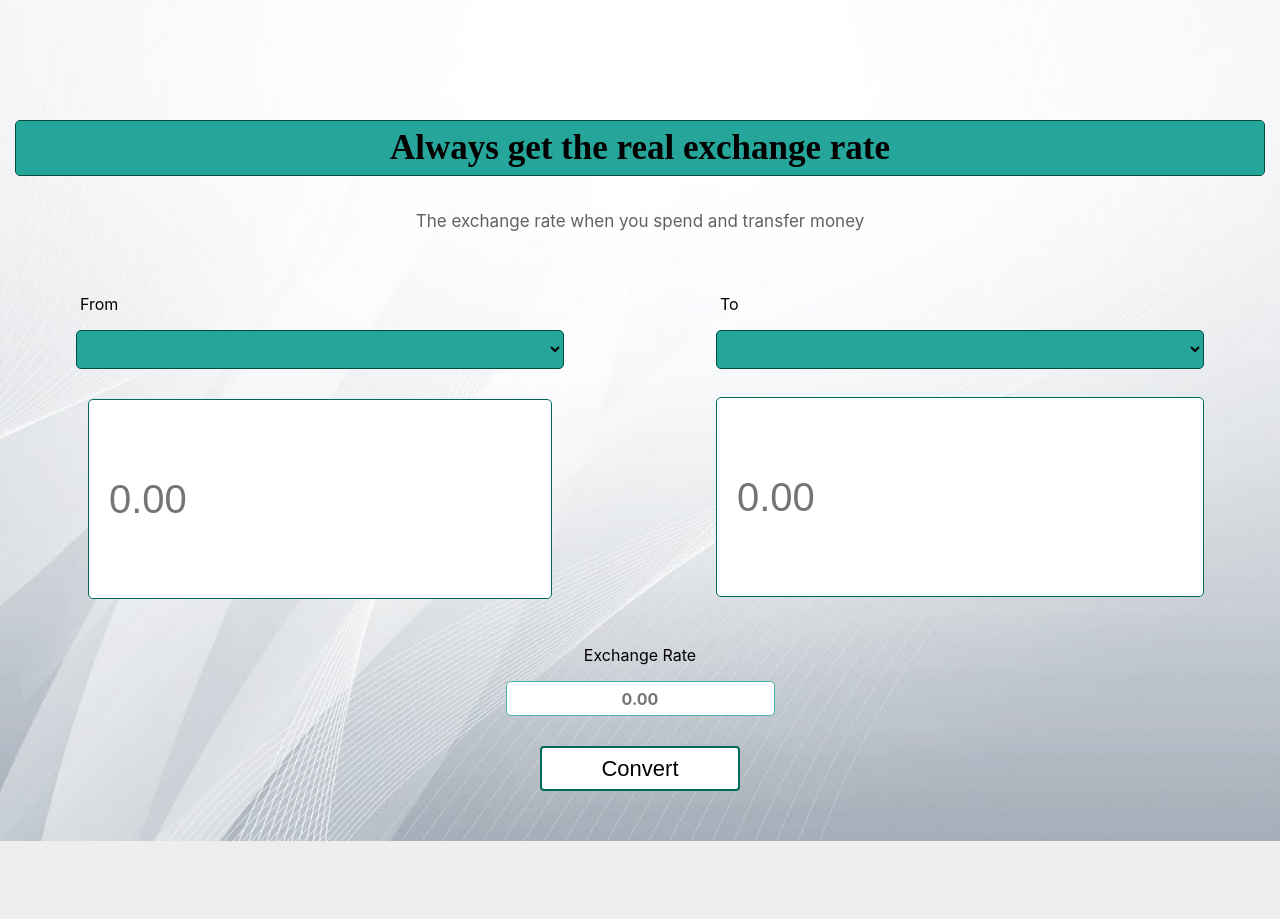
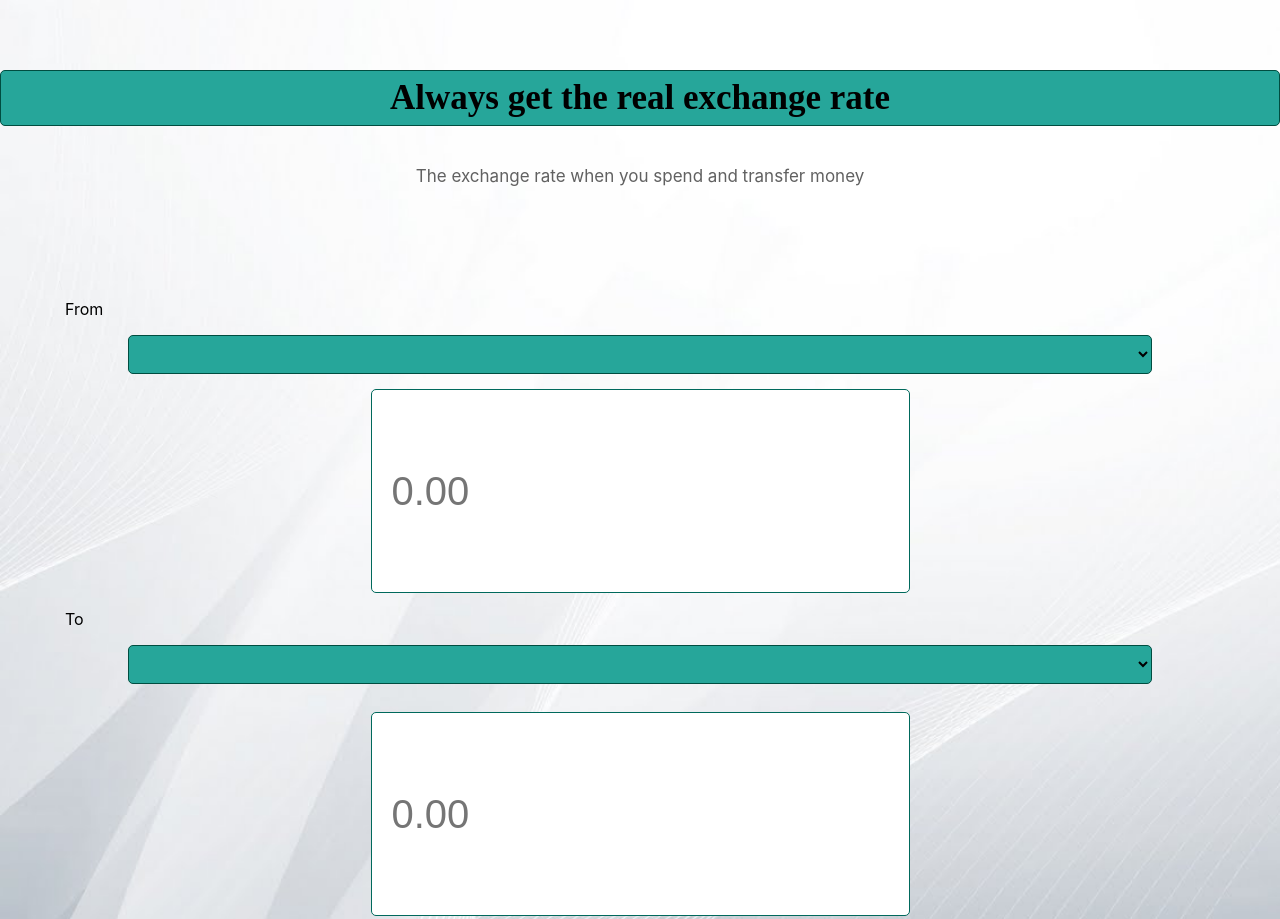
Before and after one commit to Bhordhundey/Bhordhundey.github.io, a plain HTML site: page index.html in a window 1280 px wide. Shown: the top 919 px of the page. Before the commit the page ends 841 px from the top, so only its background shows below. Drawn offline with Linux system fonts and the light colour scheme; no server answers.

Commit message:
css updated

```diff
--- a/css/main.css
+++ b/css/main.css
@@ -6,50 +6,11 @@ body{
   padding: 0;
   font-family: -apple-system, BlinkMacSystemFont, 'Segoe UI', Roboto, Oxygen, Ubuntu, Cantarell, 'Open Sans', 'Helvetica Neue', sans-serif
 }
-* {
-  box-sizing: border-box;
-}
-.row::after {
-  content: "";
-  clear: both;
-  display: block;
-}
-[class*="col-"] {
-  float: left;
-  padding: 15px;
-}
-/*For desktop view */
-.col-1 {width: 8.33%;}
-.col-2 {width: 16.66%;}
-.col-3 {width: 825%;}
-.col-4 {width: 33.33%;}
-.col-5 {width: 41.66%;}
-.col-6 {width: 50%;}
-.col-7 {width: 58.33%;}
-.col-8 {width: 66.66%;}
-.col-9 {width: 75%;}
-.col-10 {width: 83.33%;}
-.col-11 {width: 91.66%;}
-.col-12 {width: 100%;}
-/* End of desktop view */
 
-@media only screen and (max-width: 768px) {
-  /* For mobile phones */
-  [class*="col-"] {
-    width: 100%;
-  }
 
-}
 #input-box, #results-box:active{
   border-color: #00695C;
 }
-
-input[type=number]::-webkit-inner-spin-button,
-input[type=number]::-webkit-inner-spin-button {
-  -webkit-appearance: none;
-  margin: 0;
-}
-
 .main-header{
   margin-top: 70px;
   color: #616161;
@@ -67,10 +28,12 @@ input[type=number]::-webkit-inner-spin-button {
   padding: 7px 0px 7px 0px;
   text-align: center;
   font-size: 35px;
+  font-weight: bolder;
+  margin-bottom: 40px;
 }
 form{
   text-align: center;
-  padding-top: 200px;
+  padding-top: 80px;
 }
 #input-box{
   margin-top: 15px;
```
